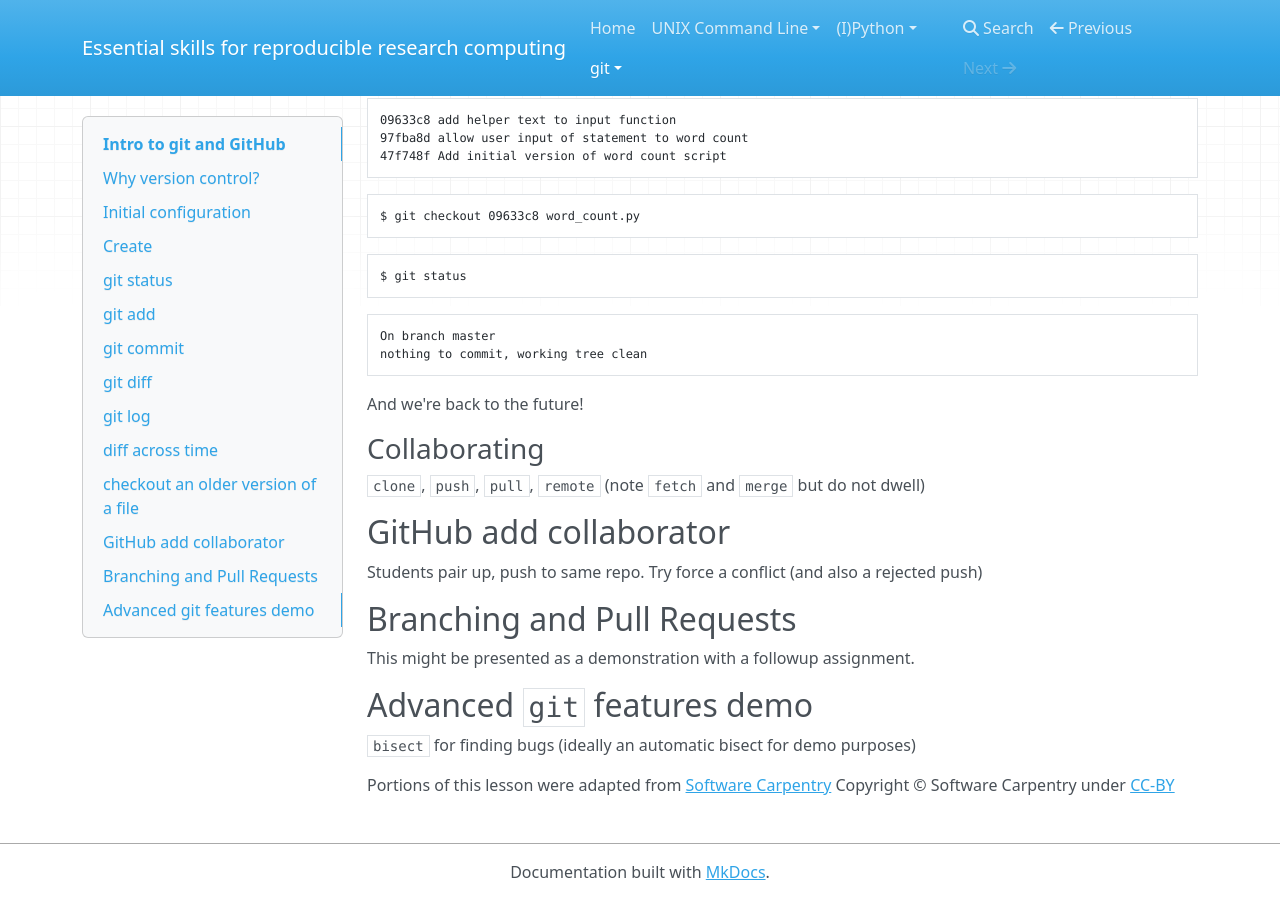
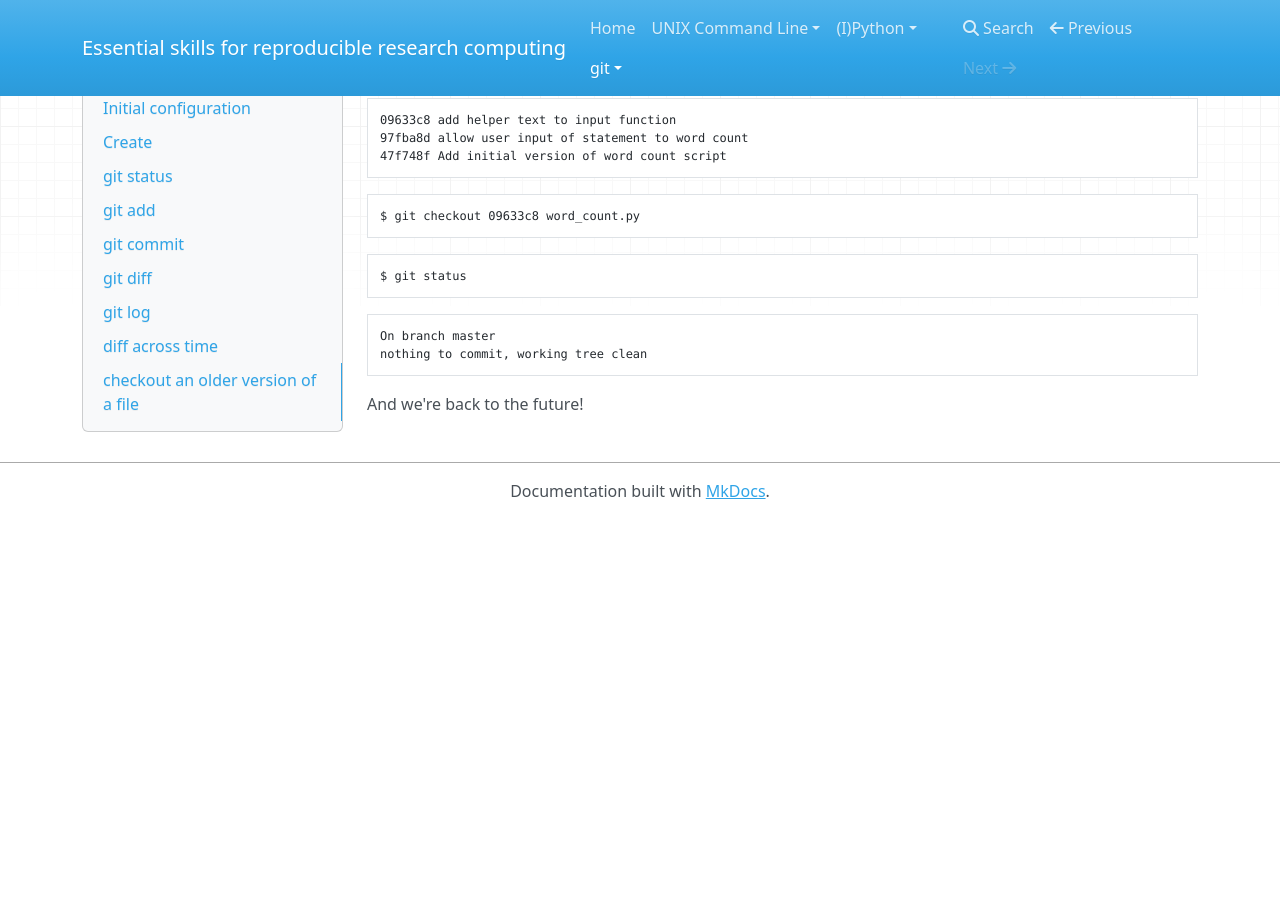
Before and after one commit to barbagroup/essential_skills_RRC, an MkDocs documentation site: the page built from docs/git/git.md, in a window 1280 px wide and 900 px high, scrolled down 10651 px. Built offline with MkDocs 1.6.1, drawn with Linux system fonts in a browser that asks for light colours; nearby versions of some CDN libraries; old or Windows-style settings are respelled for this version of MkDocs; after the commit the page ends 11170 px from its top, so only the background shows below that.

Commit message:
remove notes from end of lesson

````diff
--- a/docs/git/git.md
+++ b/docs/git/git.md
@@ -562,24 +562,3 @@ nothing to commit, working tree clean
 ```
 
 And we're back to the future!
-
-### Collaborating
-
-`clone`, `push`, `pull`, `remote` (note `fetch` and `merge` but do not dwell)
-
-## GitHub add collaborator
-
-Students pair up, push to same repo. Try force a conflict (and also a rejected
-push)
-
-## Branching and Pull Requests
-
-This might be presented as a demonstration with a followup assignment.
-
-## Advanced `git` features demo
-
-`bisect` for finding bugs
-(ideally an automatic bisect for demo purposes)
-
-Portions of this lesson were adapted from [Software Carpentry](http://swcarpentry.github.io )
-Copyright © Software Carpentry under [CC-BY](https://creativecommons.org/licenses/by/4.0/ )
````
